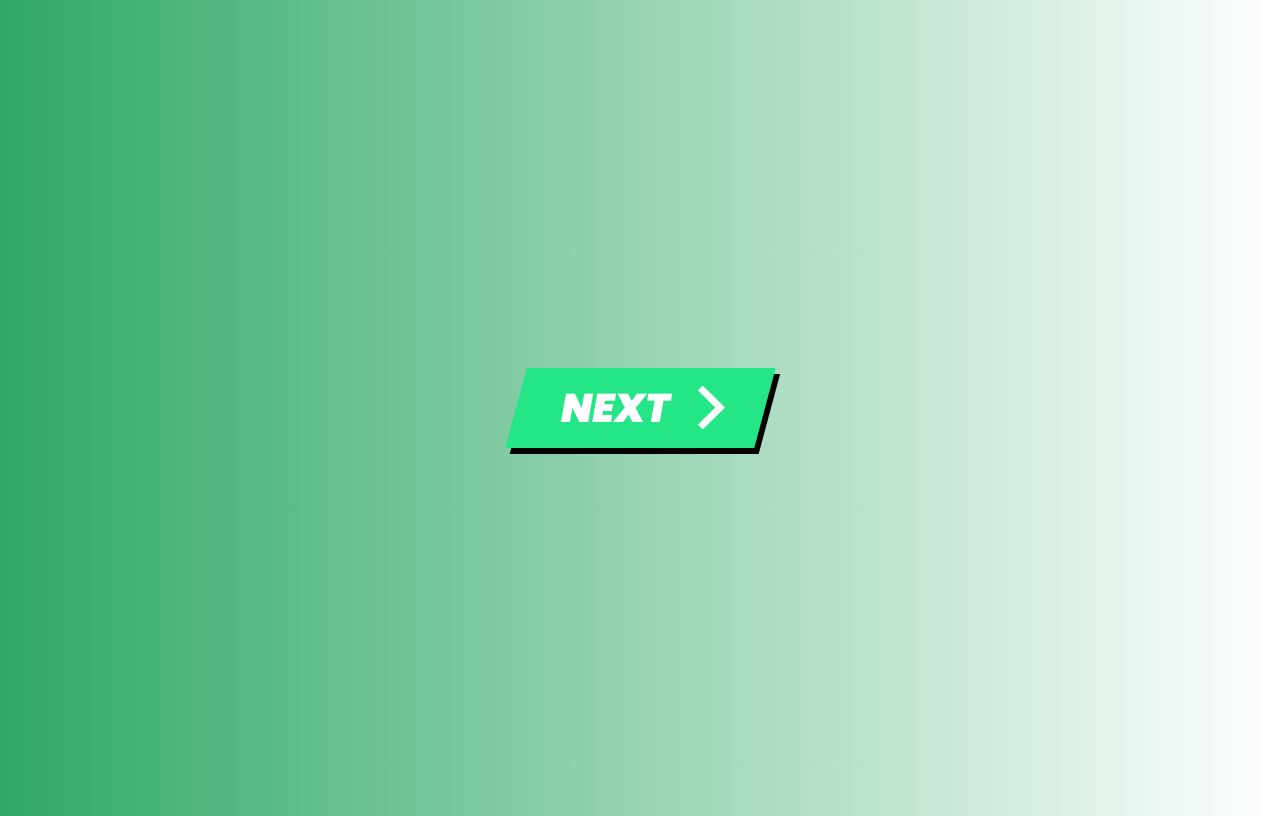
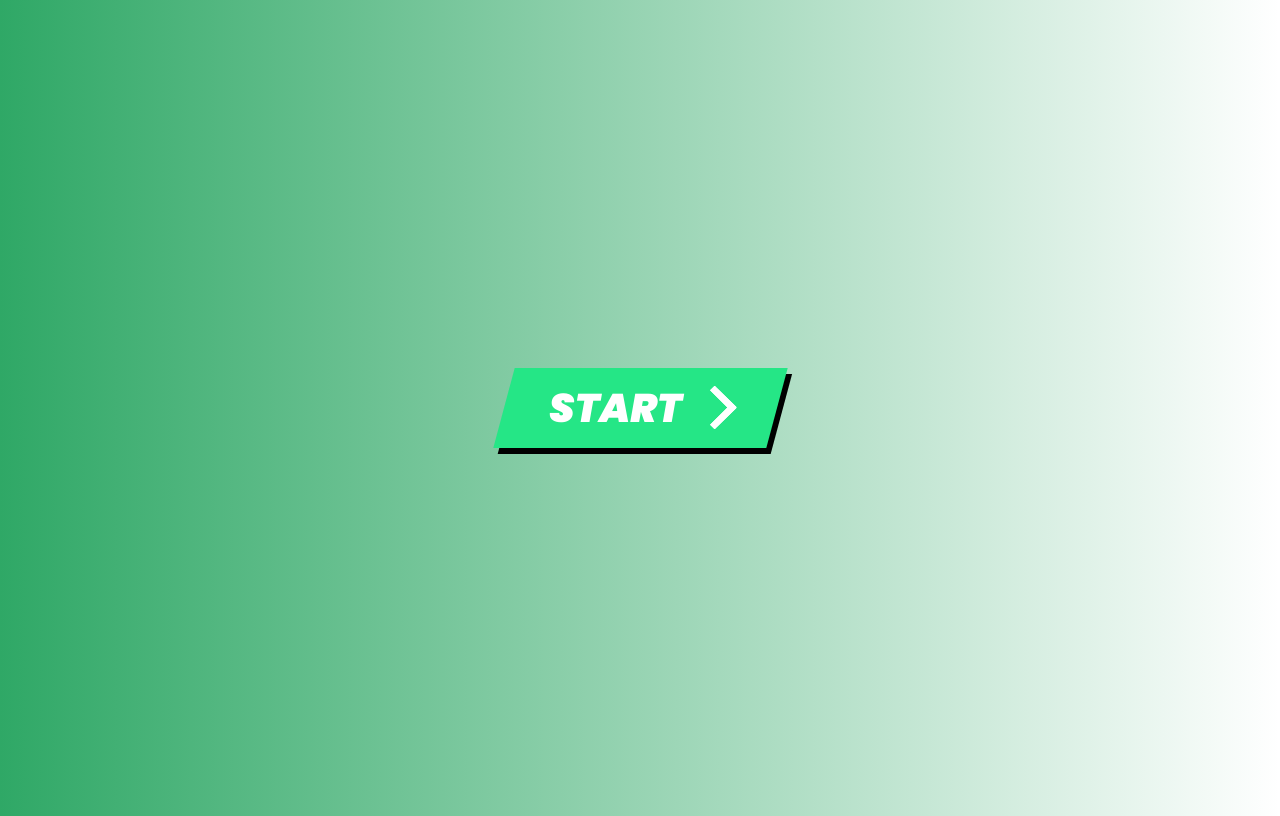
Before and after one commit to guiialm/htm-css, a plain HTML site: page exercicios/desafio010/botao.html in a window 1280 px wide. Drawn offline with Linux system fonts and the light colour scheme.

Commit message:
Update botao.html

```diff
--- a/exercicios/desafio010/botao.html
+++ b/exercicios/desafio010/botao.html
@@ -12,7 +12,7 @@
 
     <div class="wrapper">
         <a class="cta" href="android.html">
-          <span>NEXT</span>
+          <span>START</span>
           <span>
             <svg width="66px" height="43px" viewBox="0 0 66 43" version="1.1" xmlns="http://www.w3.org/2000/svg" xmlns:xlink="http://www.w3.org/1999/xlink">
               <g id="arrow" stroke="none" stroke-width="1" fill="none" fill-rule="evenodd">
```
